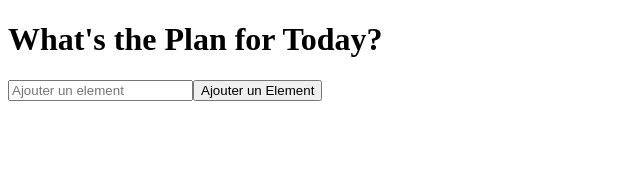
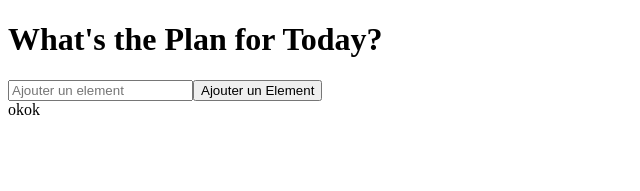
Before and after one commit to JonathanSohier/Todo_list_react.js, a React (Create React App) app: page / in a window 1280 px wide. Both pictures are taken after a click on the button "Ajouter un Element". Shown: the top 191 px of the page, without its empty margins (0-640 px from the left). Built offline with nearby package versions, Linux system fonts and the light colour scheme.

Commit message:
Update Todo.js and TodoList.js

```diff
--- a/src/Composants/Todo.js
+++ b/src/Composants/Todo.js
@@ -0,0 +1,26 @@
+import React, {useState} from 'react'
+import TodoForm from './TodoForm'
+import {RiCloseCircleLine} from 'react-icons/ri'
+import {TiEdit} from 'react-icons/ti'
+import { FaBeer } from 'react-icons/fa';
+
+function Todo({todos, completeTodo}) {
+    const [edit,setEdit] = useState({
+        id: null,
+        value: ''
+    })
+
+  return todos.map((todo, index) => (
+      <div className={todo.isComplete ? 'todo-row complete' : 'todo-row'} key={index}>
+          <div key={todo.id} onClick={() => completeTodo(todo.id)}>
+              {todo.text}
+          </div>
+          <div className="icons">
+              {/* <RiCloseCircleLine/> //icones
+              <TiEdit/> */}
+          </div>
+      </div>
+  ))
+}
+
+export default Todo;
--- a/src/Composants/TodoList.js
+++ b/src/Composants/TodoList.js
@@ -31,7 +31,7 @@
     <div>
         <h1>What's the Plan for Today?</h1>
         <TodoForm onSubmit={addTodo}/>
-        {/* <Todo todos={todos} completeTodo={completeTodo} />   */}
+        <Todo todos={todos} completeTodo={completeTodo} />
     </div>
   );
 }
```
Also changed, not shown: src/Icones/Supprimer.png (added).
